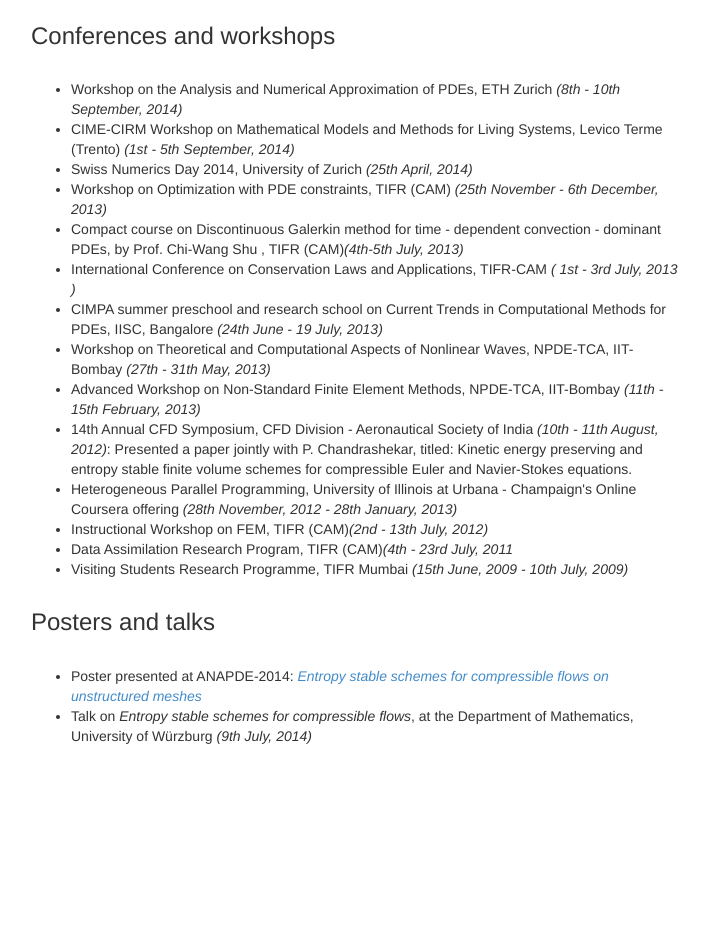
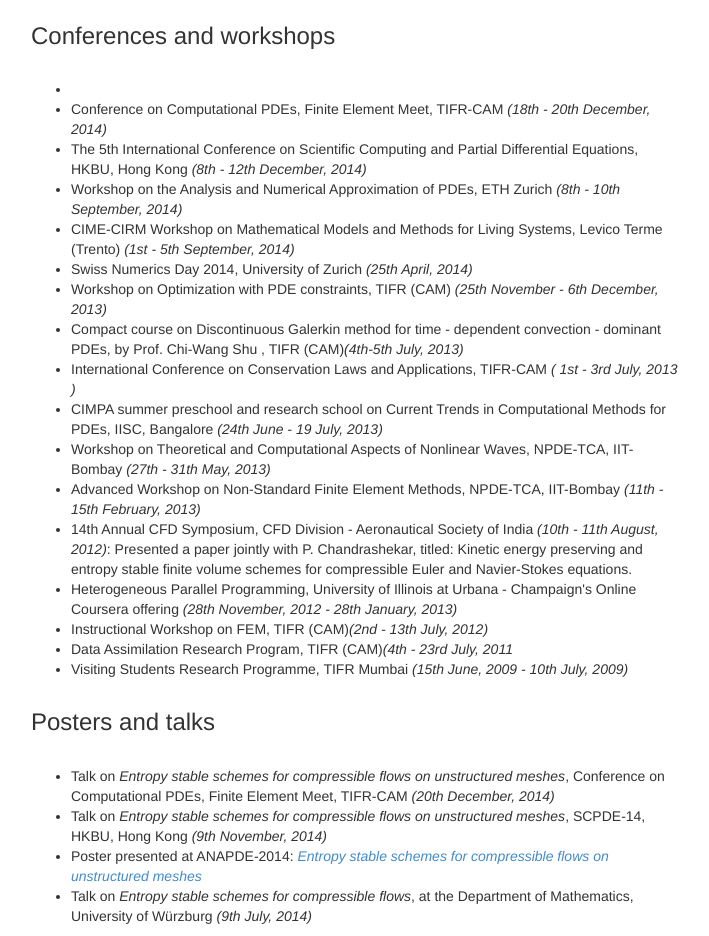
Before and after one commit to deepray/deepray.github.io, a plain HTML site: page research.html in a window 1280 px wide. Shown: the part 620-1556 px from the top of the page, without its empty margins (39-748 px from the left). Before the commit the page ends 1376 px from the top, so only its background shows below. Drawn offline with nearby package versions, Linux system fonts and the light colour scheme.

Commit message:
Few updates in research section

```diff
--- a/research.html
+++ b/research.html
@@ -89,6 +89,9 @@
             <div class="row">
                 <div class="col-md-7">
                     <ul>
+                        <li>
+                        <li>Conference on Computational PDEs, Finite Element Meet, TIFR-CAM <i>(18th - 20th December, 2014)</i></li>
+                        <li>The 5th International Conference on Scientific Computing and Partial Differential Equations, HKBU, Hong Kong <i>(8th - 12th December, 2014)</i> </li>
                         <li>Workshop on the Analysis and Numerical Approximation of PDEs, ETH Zurich <i>(8th - 10th September, 2014)</i></li>
                         <li>CIME-CIRM Workshop on Mathematical Models and Methods for Living Systems, Levico Terme (Trento) <i>(1st - 5th September, 2014)</i></li>
                         <li>Swiss Numerics Day 2014, University of Zurich <i>(25th April, 2014)</i></li>
@@ -122,6 +125,8 @@
             <div class="row">
                 <div class="col-md-7">
                     <ul>
+                        <li>Talk on <i>Entropy stable schemes for compressible flows on unstructured meshes</i>, Conference on Computational PDEs, Finite Element Meet, TIFR-CAM <i>(20th December, 2014)</i> </li>
+                        <li>Talk on <i>Entropy stable schemes for compressible flows on unstructured meshes</i>, SCPDE-14, HKBU, Hong Kong <i>(9th November, 2014)</i> </li>
                         <li>Poster presented at ANAPDE-2014: <a href="ANAPDE14_Poster.pdf"><i>Entropy stable schemes for compressible flows on unstructured meshes</i> </a></li>
                         <li>Talk on <i>Entropy stable schemes for compressible flows</i>, at the Department of Mathematics, University of W&uuml;rzburg <i>(9th July, 2014)</i></li>
 
```
